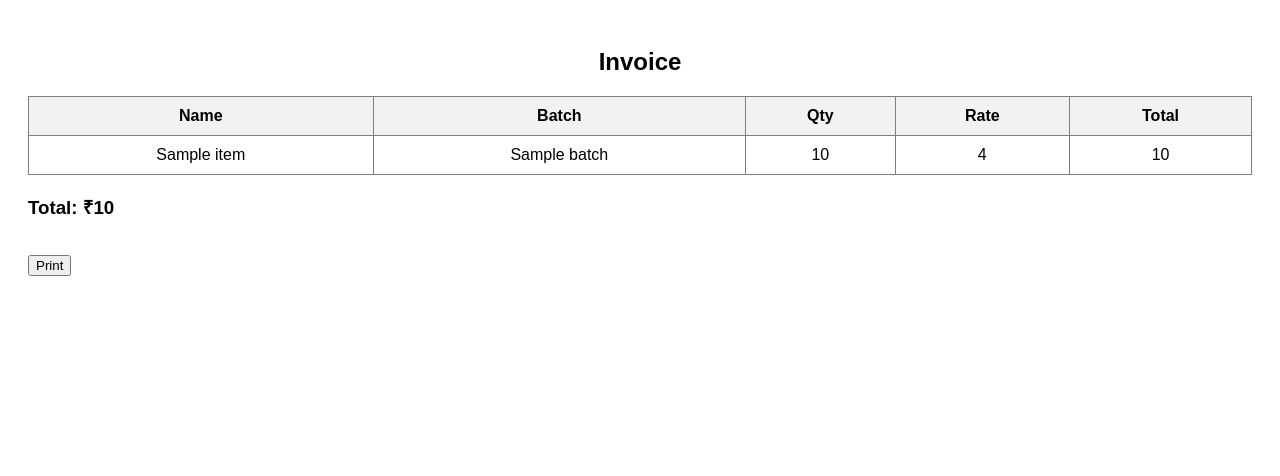
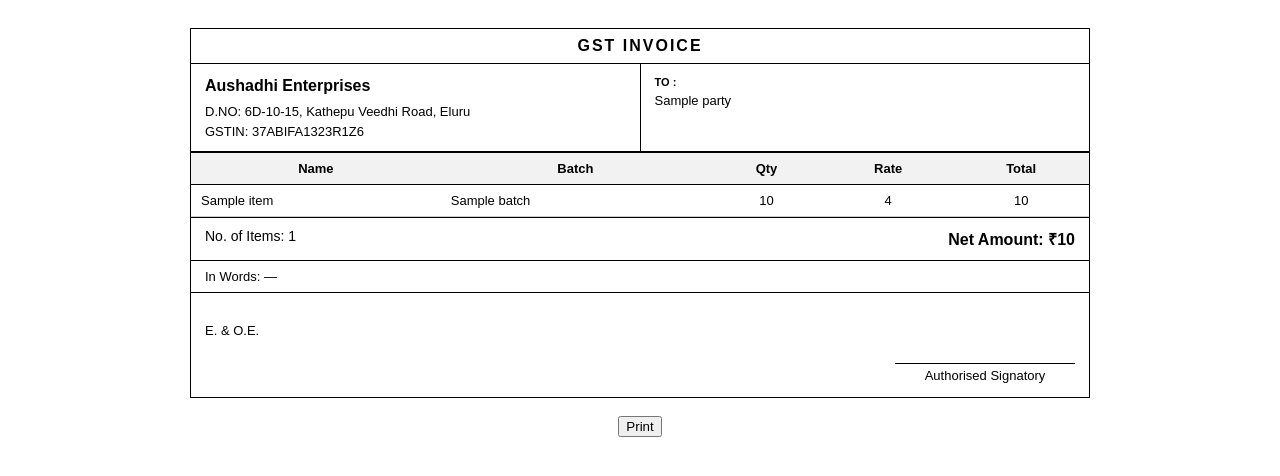
Before and after one commit to Sadiyamd029/pharma-billing, a Flask app: template templates/invoice.html in a window 1280 px wide. Shown: the top 476 px of the page. Run offline with Flask 3, Linux system fonts and the light colour scheme; the template is opened without the code that fills it: most values are stand-ins (such as "Sample title", 1, 10 or a date in 2020).

Commit message:
fixed errors

```diff
--- a/templates/invoice.html
+++ b/templates/invoice.html
@@ -4,27 +4,119 @@
     <title>Invoice</title>
 
     <style>
+        * {
+            box-sizing: border-box;
+        }
+
         body {
             font-family: Arial, sans-serif;
             padding: 20px;
+            color: #000;
         }
 
-        h2 {
-            text-align: center;
+        #invoice {
+            max-width: 900px;
+            margin: 0 auto;
+            border: 1px solid #000;
         }
 
+        /* ---- Header ---- */
+        .inv-title {
+            text-align: center;
+            font-weight: bold;
+            letter-spacing: 2px;
+            padding: 8px;
+            border-bottom: 1px solid #000;
+        }
+
+        .inv-header {
+            display: flex;
+            border-bottom: 1px solid #000;
+        }
+
+        .inv-header .col {
+            flex: 1;
+            padding: 10px 14px;
+            font-size: 13px;
+            line-height: 1.5;
+        }
+
+        .inv-header .col:first-child {
+            border-right: 1px solid #000;
+        }
+
+        .inv-header .shop-name {
+            font-weight: bold;
+            font-size: 16px;
+            margin-bottom: 4px;
+        }
+
+        .inv-header .to-label {
+            font-weight: bold;
+            font-size: 11px;
+        }
+
+        /* ---- Items table ---- */
         table {
             width: 100%;
             border-collapse: collapse;
         }
 
         th, td {
-            padding: 10px;
+            padding: 8px 10px;
             text-align: center;
+            border-bottom: 1px solid #ccc;
+            font-size: 13px;
         }
 
         th {
             background-color: #f2f2f2;
+            border-bottom: 1px solid #000;
+            border-top: 1px solid #000;
+        }
+
+        td:nth-child(1), td:nth-child(2) {
+            text-align: left;
+        }
+
+        /* ---- Totals block ---- */
+        .inv-totals {
+            display: flex;
+            justify-content: space-between;
+            border-top: 1px solid #000;
+            padding: 10px 14px;
+            font-size: 14px;
+        }
+
+        .inv-totals .net {
+            font-weight: bold;
+            font-size: 16px;
+        }
+
+        .inv-words {
+            padding: 8px 14px;
+            border-top: 1px solid #000;
+            font-size: 13px;
+        }
+
+        /* ---- Signature ---- */
+        .inv-footer {
+            display: flex;
+            justify-content: space-between;
+            padding: 30px 14px 14px;
+            border-top: 1px solid #000;
+            font-size: 13px;
+        }
+
+        .inv-footer .sign-box {
+            text-align: center;
+        }
+
+        .inv-footer .sign-line {
+            margin-top: 40px;
+            border-top: 1px solid #000;
+            padding-top: 4px;
+            width: 180px;
         }
 
         /* ✅ PRINT FIX */
@@ -32,9 +124,12 @@
             button {
                 display: none;
             }
-
             body {
                 margin: 0;
+                padding: 0;
+            }
+            #invoice {
+                border: none;
             }
         }
     </style>
@@ -44,9 +139,21 @@
 
 <div id="invoice">
 
-<h2>Invoice</h2>
+    <div class="inv-title">GST INVOICE</div>
 
-<table border="1">
+    <div class="inv-header">
+        <div class="col">
+            <div class="shop-name">Aushadhi Enterprises</div>
+            D.NO: 6D-10-15, Kathepu Veedhi Road, Eluru<br>
+            GSTIN: 37ABIFA1323R1Z6
+        </div>
+        <div class="col">
+            <div class="to-label">TO :</div>
+            {% if party %}{{ party }}{% else %}&nbsp;{% endif %}
+        </div>
+    </div>
+
+    <table>
         <tr>
             <th>Name</th>
             <th>Batch</th>
@@ -66,12 +173,55 @@
         {% endfor %}
     </table>
 
-<h3>Total: ₹{{ total }}</h3>
+    <div class="inv-totals">
+        <span>No. of Items: {{ items|length }}</span>
+        <span class="net">Net Amount: ₹{{ total }}</span>
+    </div>
+
+    <div class="inv-words" id="wordsLine">
+        In Words: <span id="amountInWords">—</span>
+    </div>
+
+    <div class="inv-footer">
+        <div>E. &amp; O.E.</div>
+        <div class="sign-box">
+            <div class="sign-line">Authorised Signatory</div>
+        </div>
+    </div>
 
 </div>
 
 <br>
+<div style="text-align:center;">
     <button onclick="window.print()">Print</button>
+</div>
+
+<script>
+    // Converts the total shown on the page into words, same trick
+    // the sample invoice uses ("In Words: Rs. Three thousand ...").
+    function numberToWords(num) {
+        const a = ['', 'One', 'Two', 'Three', 'Four', 'Five', 'Six', 'Seven', 'Eight', 'Nine',
+            'Ten', 'Eleven', 'Twelve', 'Thirteen', 'Fourteen', 'Fifteen', 'Sixteen',
+            'Seventeen', 'Eighteen', 'Nineteen'];
+        const b = ['', '', 'Twenty', 'Thirty', 'Forty', 'Fifty', 'Sixty', 'Seventy', 'Eighty', 'Ninety'];
+
+        function inWords(n) {
+            if (n < 20) return a[n];
+            if (n < 100) return b[Math.floor(n / 10)] + (n % 10 ? ' ' + a[n % 10] : '');
+            if (n < 1000) return a[Math.floor(n / 100)] + ' Hundred' + (n % 100 ? ' ' + inWords(n % 100) : '');
+            if (n < 100000) return inWords(Math.floor(n / 1000)) + ' Thousand' + (n % 1000 ? ' ' + inWords(n % 1000) : '');
+            if (n < 10000000) return inWords(Math.floor(n / 100000)) + ' Lakh' + (n % 100000 ? ' ' + inWords(n % 100000) : '');
+            return n.toString();
+        }
+
+        return n === 0 ? 'Zero' : inWords(Math.round(num));
+    }
+
+    const totalText = document.querySelector('.net').textContent.replace(/[^\d.]/g, '');
+    const total = parseFloat(totalText) || 0;
+    document.getElementById('amountInWords').textContent =
+        'Rupees ' + numberToWords(total) + ' Only';
+</script>
 
 </body>
 </html>
```
Lines whose indentation alone changed are shown as unchanged.
